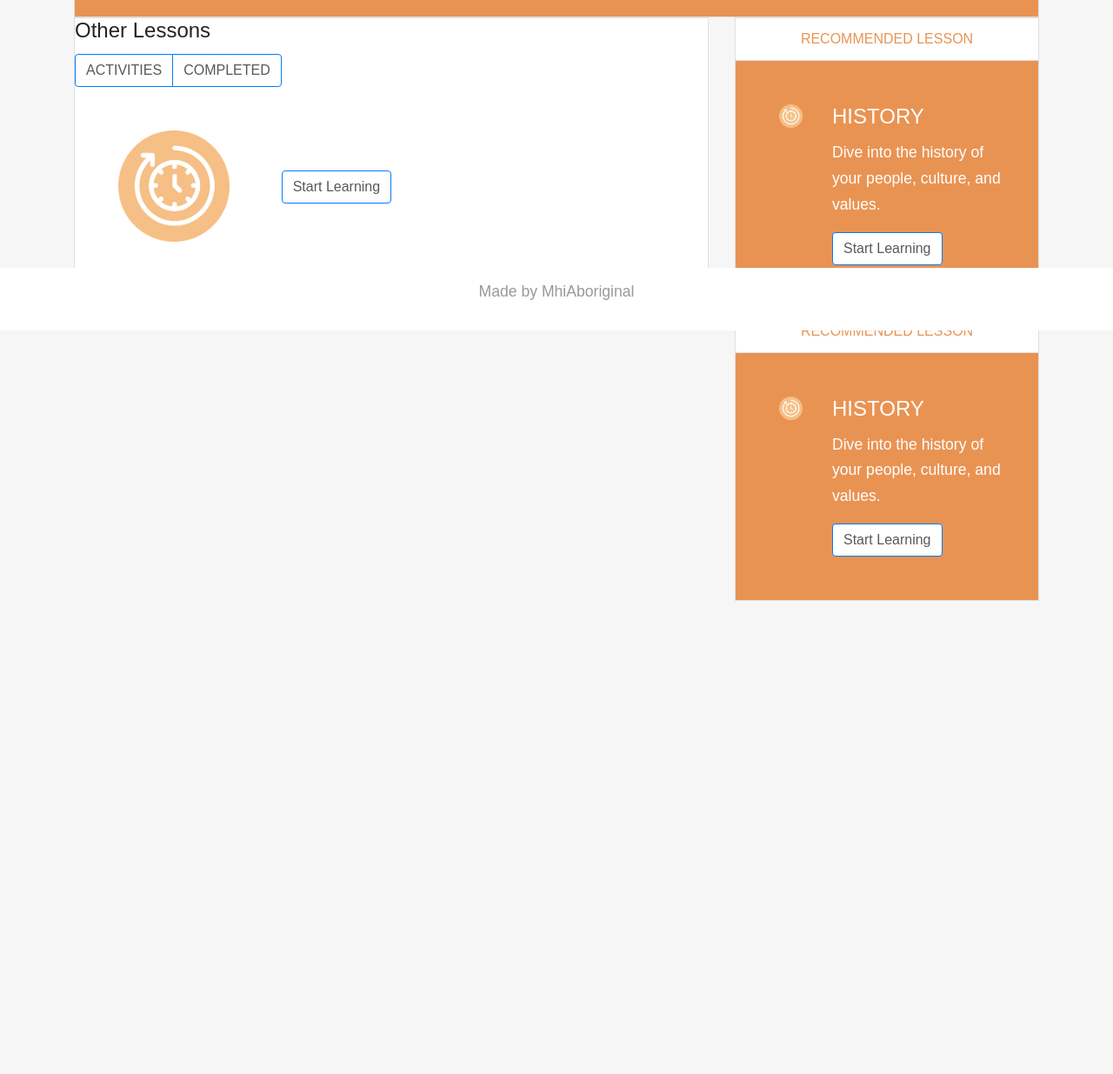
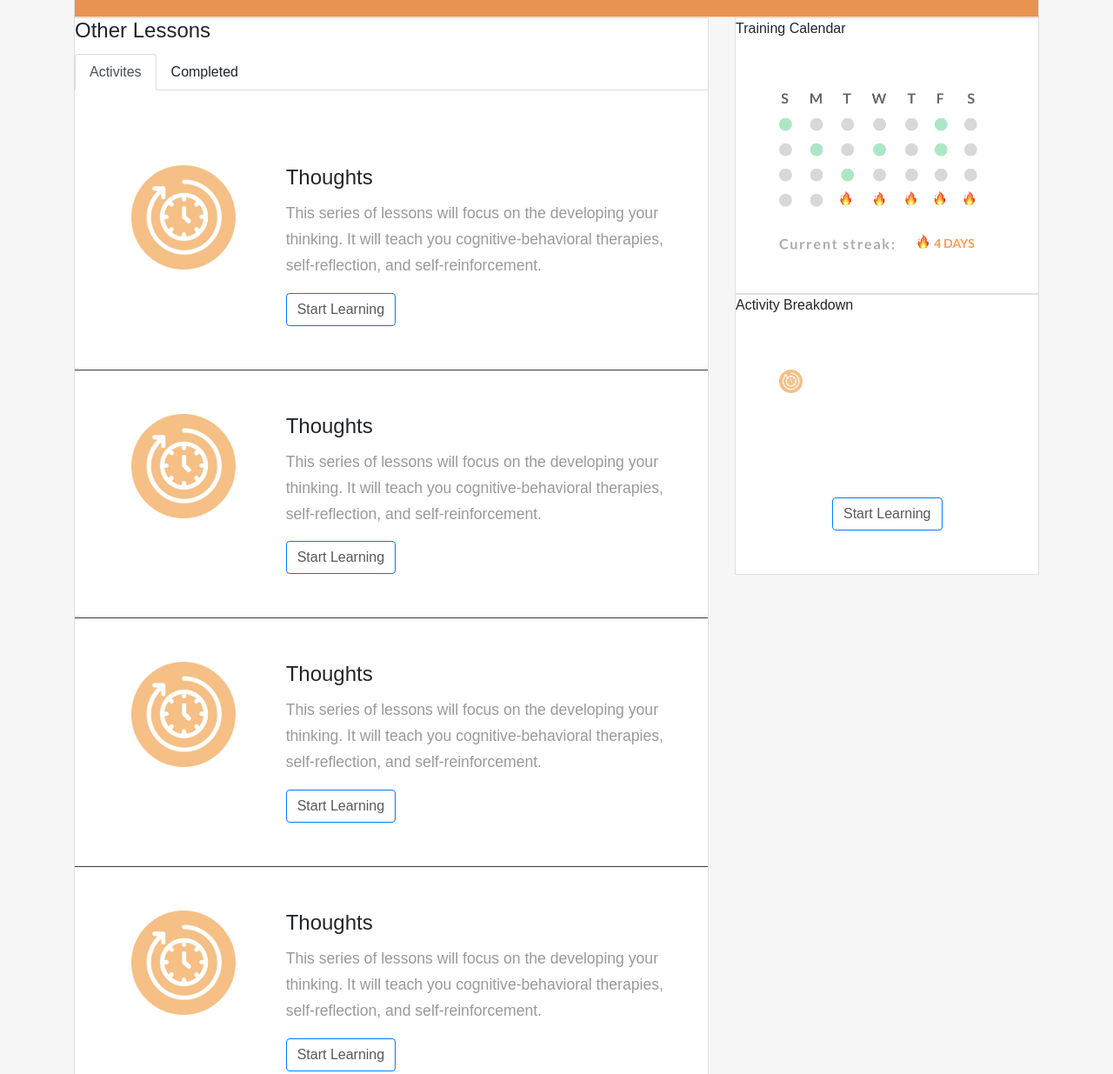
Before and after one commit to danielscake/Mental-Health-Indigenous, a plain HTML site: page learning.html in a window 1280 px wide. Shown: the part 420-1655 px from the top of the page at 87% size. Before the commit the page ends 1111 px from the top, so only its background shows below. Drawn offline with nearby package versions, Linux system fonts and the light colour scheme.

Commit message:
updated learning page and historical-educaiton page

```diff
--- a/learning.html
+++ b/learning.html
@@ -5,7 +5,7 @@
     <meta charset="utf-8">
     <meta name="viewport" content="width=device-width, initial-scale=1, shrink-to-fit=no">
 
-    <title>MHI - Learning</title>
+    <title>Your Learning</title>
     <!-- Bootstrap CSS -->
     <link rel="stylesheet" href="https://maxcdn.bootstrapcdn.com/bootstrap/4.0.0-beta.2/css/bootstrap.min.css" integrity="sha384-PsH8R72JQ3SOdhVi3uxftmaW6Vc51MKb0q5P2rRUpPvrszuE4W1povHYgTpBfshb" crossorigin="anonymous">
     <!-- Main CSS -->
@@ -57,12 +57,12 @@
             </div>
             <div class="card-block orange vertical-center">
                 <div class="row">
-   <div class="col-xs-4 col-md-4 col-lg-4 col-xl-4">    <img class="icon-history" src="assets/Group%2020HISTORY%20ICON.png"></div>
+                    <div class="col-xs-4 col-md-4 col-lg-4 col-xl-4"> <img class="icon-history" src="assets/Group%2020HISTORY%20ICON.png"></div>
 
                     <div class="col-xs-8 col-md-8 col-lg-8 col-xl-8 learning-header">
                         <h4 class="card-title whitetext">HISTORY</h4>
                         <p class="card-text whitetext">Dive into the history of your people, culture, and values.</p>
-    <a href="#" class="btn btn-primary">Start Learning</a>
+                        <a href="historical-education.html" class="btn btn-primary">Start Learning</a>
                     </div>
                 </div>
             </div>
@@ -72,47 +72,89 @@
                 <div class="card rounded">
                     <div class="card-block">
                         <h4 class="card-title">Other Lessons</h4>
-       <div class="btn-group" role="group" aria-label="Basic example">
-  <button  id="myTab" type="button" id="home-tab" data-toggle="tab" href="#home" role="tab" aria-controls="home" aria-selected="true" class="btn btn-primary">ACTIVITIES</button>
-  <button  id="myTab" type="button" class="btn btn-primary" id="profile-tab" data-toggle="tab" href="#profile" role="tab" aria-controls="profile" aria-selected="false">COMPLETED</button>
-</div>
+    <ul class="nav nav-tabs" id="myTab" role="tablist">
+        <li class="nav-item">
+            <a class="nav-link active" id="home-tab" data-toggle="tab" href="#home" role="tab" aria-controls="home" aria-selected="true">Activites</a>
+        </li>
+        <li class="nav-item">
+            <a class="nav-link" id="profile-tab" data-toggle="tab" href="#profile" role="tab" aria-controls="profile" aria-selected="false">Completed</a>
+        </li>
+</ul>
+                        <div class="tab-content container-fluid" id="myTabContent">
+<div class="tab-pane fade show active" id="home" role="tabpanel" aria-labelledby="home-tab">
 
-  <div class="row">
-   <div class="col-xs-4 col-md-4 col-lg-4 col-xl-4">    <img class="icon-history" src="assets/Group%2020HISTORY%20ICON.png"></div>
+                        <div class="row border border-dark border-top-0 border-right-0 border-left-0">
+                            <div class="col-xs-4 col-md-4 col-lg-4 col-xl-4"> <img class="icon-history" src="assets/Group%2020HISTORY%20ICON.png"></div>
 
                             <div class="col-xs-8 col-md-8 col-lg-8 col-xl-8 learning-header">
+                                <h4 class="card-title">Thoughts</h4>
+                                <p class="card-text">This series of lessons will focus on the developing your thinking. It will teach you cognitive-behavioral therapies, self-reflection, and self-reinforcement.</p>
+                                <a href="#" class="btn btn-primary">Start Learning</a>
+                            </div>
+                        </div>
+                        <div class="row border border-dark border-top-0 border-right-0 border-left-0">
+                            <div class="col-xs-4 col-md-4 col-lg-4 col-xl-4"> <img class="icon-history" src="assets/Group%2020HISTORY%20ICON.png"></div>
 
-    <p class="card-text whitetext">Dive into the history of your people, culture, and values.</p>
+                            <div class="col-xs-8 col-md-8 col-lg-8 col-xl-8 learning-header">
+                                <h4 class="card-title">Thoughts</h4>
+                                <p class="card-text">This series of lessons will focus on the developing your thinking. It will teach you cognitive-behavioral therapies, self-reflection, and self-reinforcement.</p>
+                                <a href="#" class="btn btn-primary">Start Learning</a>
+                            </div>
+                        </div>
+                        <div class="row border border-dark border-top-0 border-right-0 border-left-0">
+                            <div class="col-xs-4 col-md-4 col-lg-4 col-xl-4"> <img class="icon-history" src="assets/Group%2020HISTORY%20ICON.png"></div>
+
+                            <div class="col-xs-8 col-md-8 col-lg-8 col-xl-8 learning-header">
+                                <h4 class="card-title">Thoughts</h4>
+                                <p class="card-text">This series of lessons will focus on the developing your thinking. It will teach you cognitive-behavioral therapies, self-reflection, and self-reinforcement.</p>
+                                <a href="#" class="btn btn-primary">Start Learning</a>
+                            </div>
+                        </div>
+                        <div class="row border border-dark border-top-0 border-right-0 border-left-0">
+                            <div class="col-xs-4 col-md-4 col-lg-4 col-xl-4"> <img class="icon-history" src="assets/Group%2020HISTORY%20ICON.png"></div>
+
+                            <div class="col-xs-8 col-md-8 col-lg-8 col-xl-8 learning-header">
+                                <h4 class="card-title">Thoughts</h4>
+                                <p class="card-text">This series of lessons will focus on the developing your thinking. It will teach you cognitive-behavioral therapies, self-reflection, and self-reinforcement.</p>
                                 <a href="#" class="btn btn-primary">Start Learning</a>
                             </div>
                         </div>
                     </div>
+                 <div class="tab-pane fade" id="profile" role="tabpanel" aria-labelledby="profile-tab">
+                                            <div class="row border border-dark border-top-0 border-right-0 border-left-0">
+                            <div class="col-xs-4 col-md-4 col-lg-4 col-xl-4"> <img class="icon-history" src="assets/Group%2020HISTORY%20ICON.png"></div>
+
+                            <div class="col-xs-8 col-md-8 col-lg-8 col-xl-8 learning-header">
+                                <h4 class="card-title">Thoughts</h4>
+                                <p class="card-text">This series of lessons will focus on the developing your thinking. It will teach you cognitive-behavioral therapies, self-reflection, and self-reinforcement.</p>
+                                <a href="#" class="btn btn-primary">Start Learning</a>
+                                                </div>
                      </div>
 
                         </div>
-        <div class="col-xs-4 col-md-4 col-lg-4 col-xl-4">
-            <div class="card rounded">
-      <div class="card-header text-center">
-    RECOMMENDED LESSON
-  </div>
-  <div class="card-block orange vertical-center">
-  <div class="row">
-   <div class="col-xs-4 col-md-4 col-lg-4 col-xl-4">    <img class="icon-history" src="assets/Group%2020HISTORY%20ICON.png"></div>
 
-<div class="col-xs-8 col-md-8 col-lg-8 col-xl-8 learning-header">
-    <h4 class="card-title whitetext">HISTORY</h4>
-    <p class="card-text whitetext">Dive into the history of your people, culture, and values.</p>
-    <a href="#" class="btn btn-primary">Start Learning</a>
             </div>
                     </div>
                 </div>
-        </div><div class="card rounded">
-      <div class="card-header text-center">
-    RECOMMENDED LESSON
             </div>
-  <div class="card-block orange vertical-center">
+            <div class="col-xs-4 col-md-4 col-lg-4 col-xl-4">
+                <div class="card rounded">
+                    <div class="card-title">
+                        Training Calendar
+                    </div>
+                    <div class="card-block">
+<img class="icon-history" src="assets/Group%2018calendar.png">
+
+
+                    </div>
+                </div>
+                <div class="card rounded">
+                    <div class="card-title">
+                        Activity Breakdown
+                    </div>
+                    <div class="card-block">
                         <div class="row">
-   <div class="col-xs-4 col-md-4 col-lg-4 col-xl-4">    <img class="icon-history" src="assets/Group%2020HISTORY%20ICON.png"></div>
+                            <div class="col-xs-4 col-md-4 col-lg-4 col-xl-4"> <img class="icon-history" src="assets/Group%2020HISTORY%20ICON.png"></div>
 
                             <div class="col-xs-8 col-md-8 col-lg-8 col-xl-8 learning-header">
                                 <h4 class="card-title whitetext">HISTORY</h4>
@@ -132,10 +174,10 @@
 
 
 
-    <footer class="footer text-center bg-almost-black fixed-bottom">
+    <footer class="footer text-center bg-almost-black">
         <div class="row">
             <div class="col-xs-12 col-sm-12 col-md-12 col-lg-12">
-                <p>Made by <a href="intro.html">MhiAboriginal</a></p>
+                <p>Made by <a href="intro.html">MHI</a></p>
             </div>
         </div>
     </footer>
@@ -145,6 +187,6 @@
     <script src="https://cdnjs.cloudflare.com/ajax/libs/popper.js/1.12.3/umd/popper.min.js" integrity="sha384-vFJXuSJphROIrBnz7yo7oB41mKfc8JzQZiCq4NCceLEaO4IHwicKwpJf9c9IpFgh" crossorigin="anonymous"></script>
     <script src="https://maxcdn.bootstrapcdn.com/bootstrap/4.0.0-beta.2/js/bootstrap.min.js" integrity="sha384-alpBpkh1PFOepccYVYDB4do5UnbKysX5WZXm3XxPqe5iKTfUKjNkCk9SaVuEZflJ" crossorigin="anonymous"></script>
     <script src="js/tabs.js" </script>
-    </body>
+        < /body>
 
 </html>
```
Also changed, not shown: historical-education.html (+16 -9 lines), assets/Group 18calendar.png (added). Lines whose indentation alone changed are shown as unchanged.
